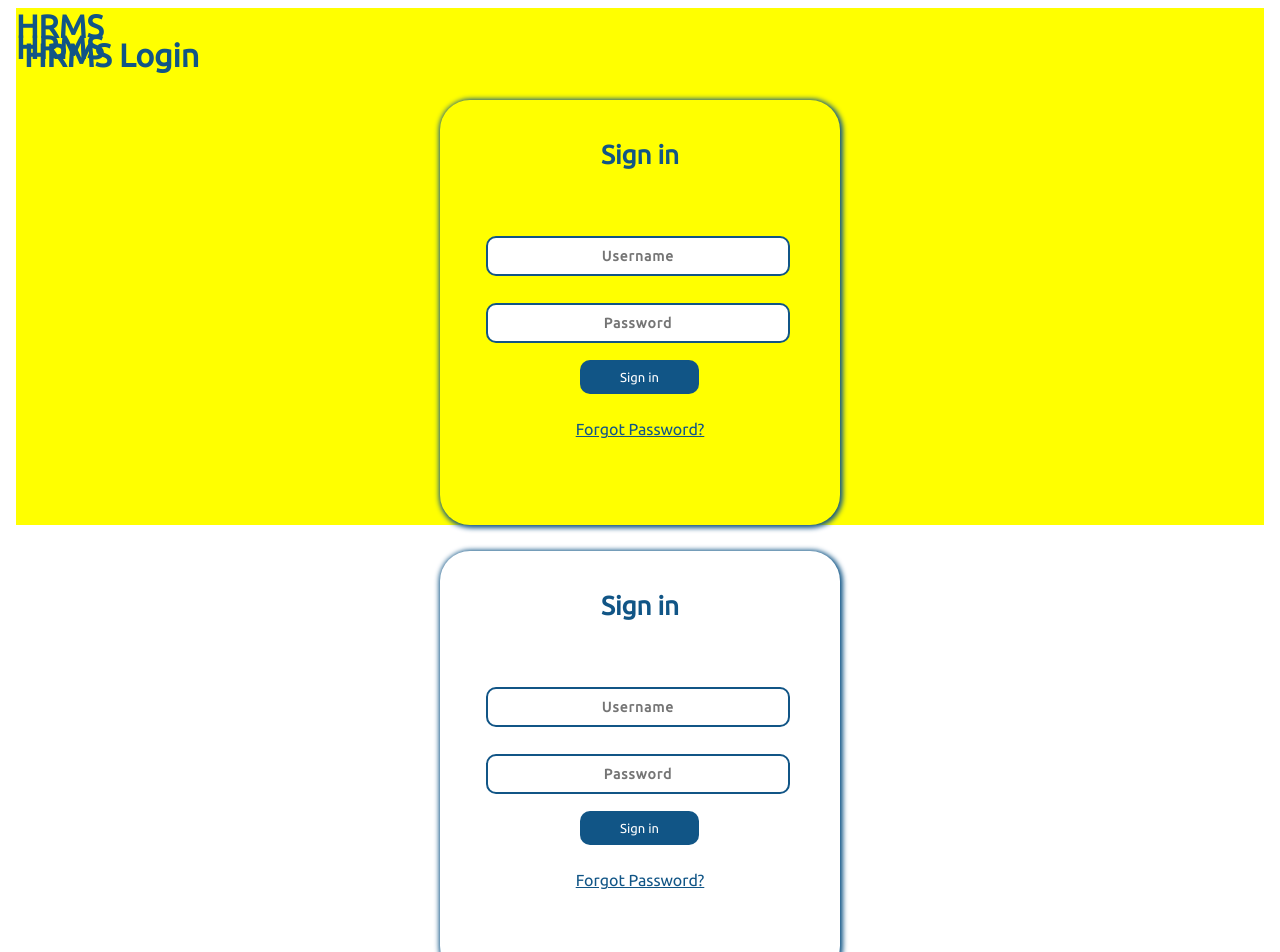
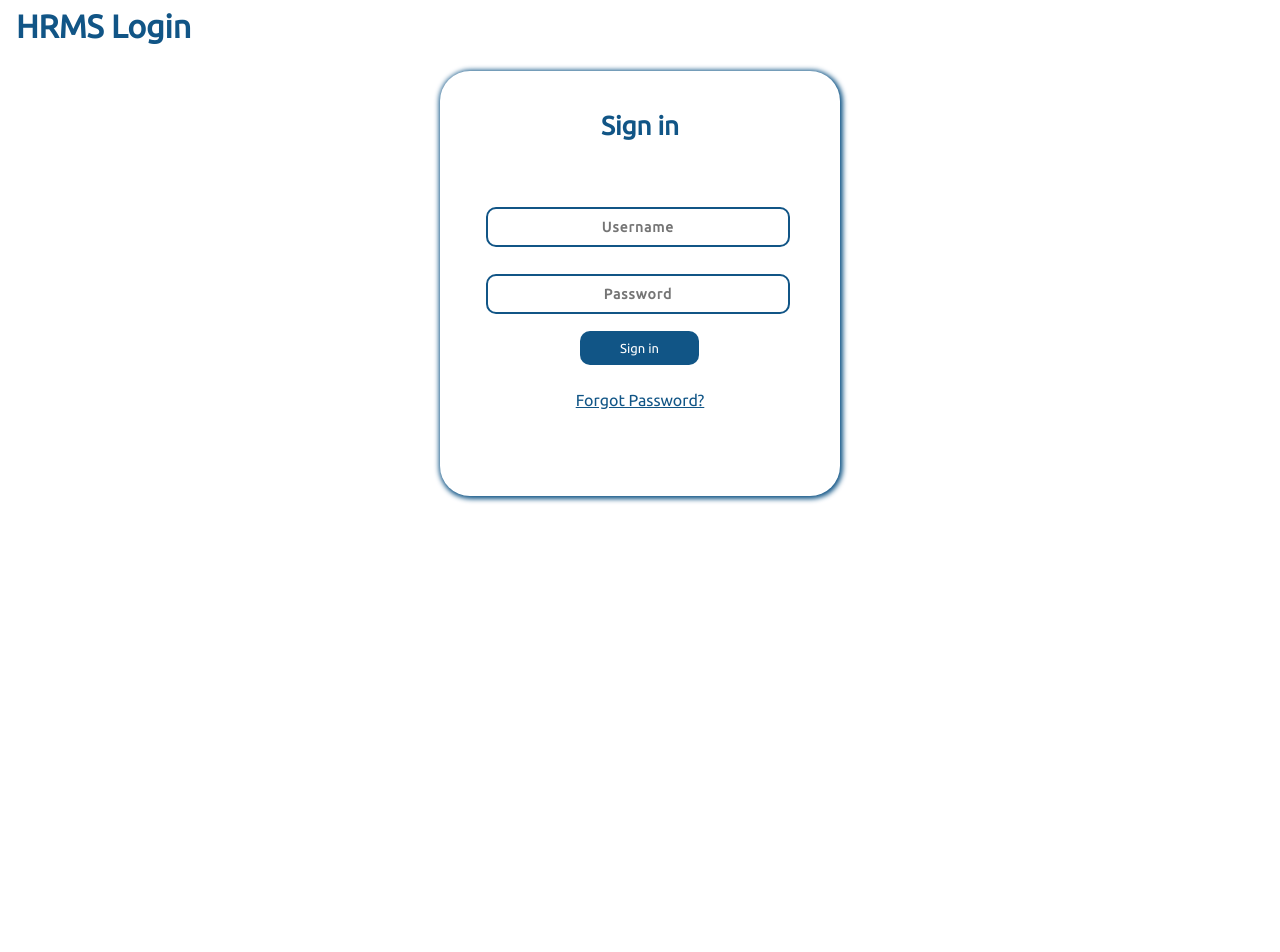
Before and after one commit to deepakkumary432/angular-hrms, an Angular app: page / in a window 1280 px wide. Shown: the top 952 px of the page. After the commit the page ends 800 px from the top, so only its background shows below. Built offline with nearby package versions, Linux system fonts and the light colour scheme.

Commit message:
Update app.component.html

```diff
--- a/src/app/app.component.html
+++ b/src/app/app.component.html
@@ -1,23 +1,3 @@
-
-<html>
-
-<head>
-  <link rel="stylesheet" href="css/style.css">
-  <link href="https://fonts.googleapis.com/css?family=Ubuntu" rel="stylesheet">
-  <meta name="viewport" content="width=device-width, initial-scale=1" />
-  <link rel="stylesheet" href="path/to/font-awesome/css/font-awesome.min.css">
-  <title>Sign in</title>
-</head>
-
-<body>
-  <div class="header">
-     <div class="left">
-       <h1>HRMS</h1>
-       </div>
-
-       <div class="right">
-       <h1>HRMS</h1>
-       </div>
 <html>
 
 <head>
@@ -46,20 +26,3 @@
 </body>
 
 </html>
-  </div>
-
-  <div class="main">
-
-    <p class="sign" align="center">Sign in</p>
-    <form class="form1">
-      <input class="uname " type="text" align="center" placeholder="Username">
-      <input class="pass" type="password" align="center" placeholder="Password">
-      <a class="submit" align="center">Sign in</a>
-      <p class="forgot" align="center"><a href="#">Forgot Password?</a></p>
-
-    </form>
-    </div>
-
-</body>
-
-</html>
```
